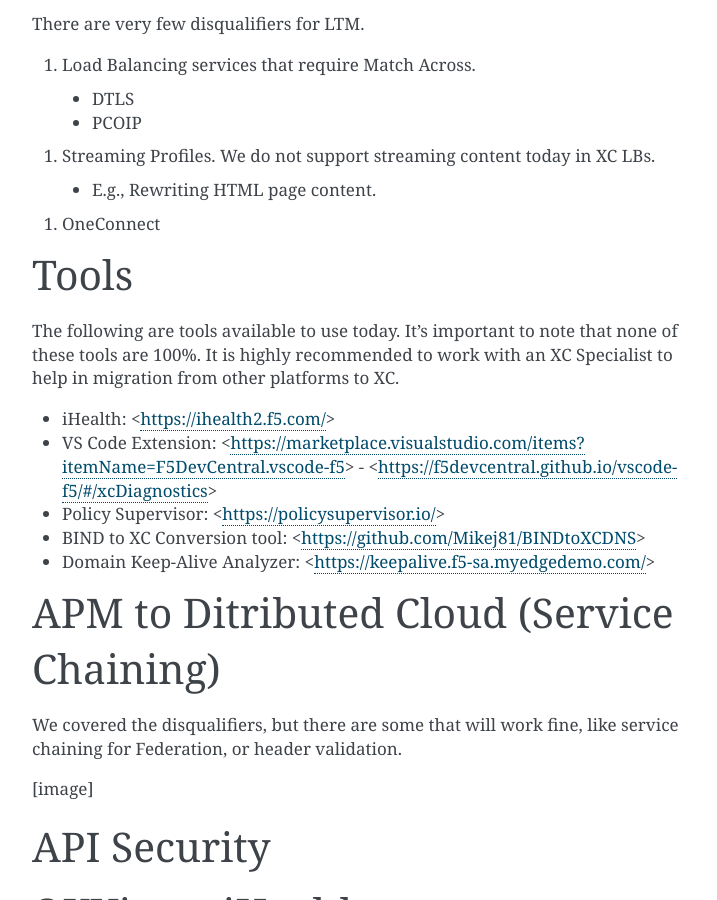
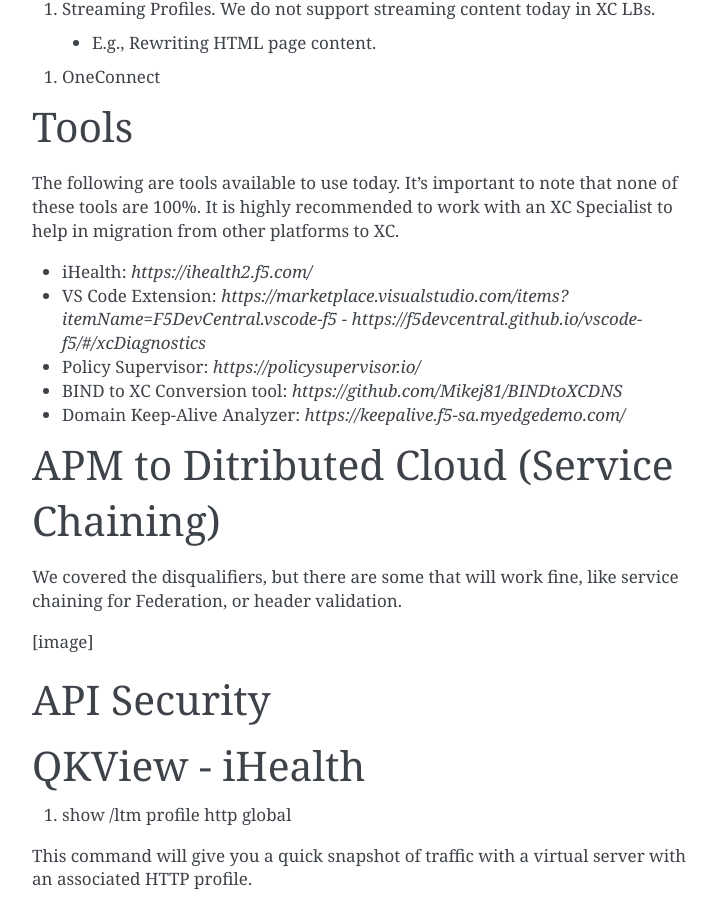
Before and after one commit to Mikej81/bigip_to_xc_faq, a Sphinx documentation site: the page built from docs/source/index.rst, in a window 1280 px wide and 900 px high, scrolled down 2185 px. Shown: the whole window, without its empty margins (388-1105 px from the left). Built offline with Sphinx 7.4.7, drawn with Linux system fonts in a browser that asks for light colours; part of the change alters nothing that is shown; some of the changed text lies outside the part shown.

```diff
--- a/docs/source/index.rst
+++ b/docs/source/index.rst
@@ -50,14 +50,6 @@ BIG-IP To Distributed Cloud Conversion Frequently Asked Questions and Tips
 #. Customer Edge Sizing
 #. Example(s) (Don’t know where to place yet)
 
-Indices and tables
-==================
-
-* :ref:`genindex`
-* :ref:`modindex`
-* :ref:`search`
-
-
 Disclaimer
 ==========
 
@@ -100,12 +92,12 @@ Tools
 
 The following are tools available to use today.  It's important to note that none of these tools are 100%. It is highly recommended to work with an XC Specialist to help in migration from other platforms to XC.
 
-- iHealth: <https://ihealth2.f5.com/>
-- VS Code Extension: <https://marketplace.visualstudio.com/items?itemName=F5DevCentral.vscode-f5>
-  - <https://f5devcentral.github.io/vscode-f5/#/xcDiagnostics>
-- Policy Supervisor: <https://policysupervisor.io/>
-- BIND to XC Conversion tool: <https://github.com/Mikej81/BINDtoXCDNS>
-- Domain Keep-Alive Analyzer: <https://keepalive.f5-sa.myedgedemo.com/>
+- iHealth: `https://ihealth2.f5.com/`
+- VS Code Extension: `https://marketplace.visualstudio.com/items?itemName=F5DevCentral.vscode-f5`
+  - `https://f5devcentral.github.io/vscode-f5/#/xcDiagnostics`
+- Policy Supervisor: `https://policysupervisor.io/`
+- BIND to XC Conversion tool: `https://github.com/Mikej81/BINDtoXCDNS`
+- Domain Keep-Alive Analyzer: `https://keepalive.f5-sa.myedgedemo.com/`
 
 APM to Ditributed Cloud (Service Chaining)
 ==========================================
```
